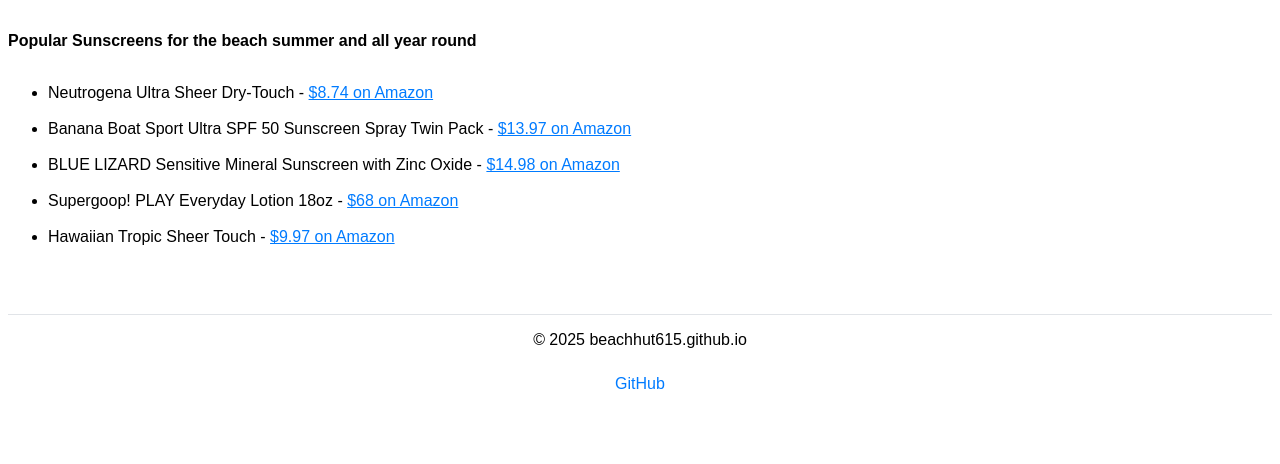
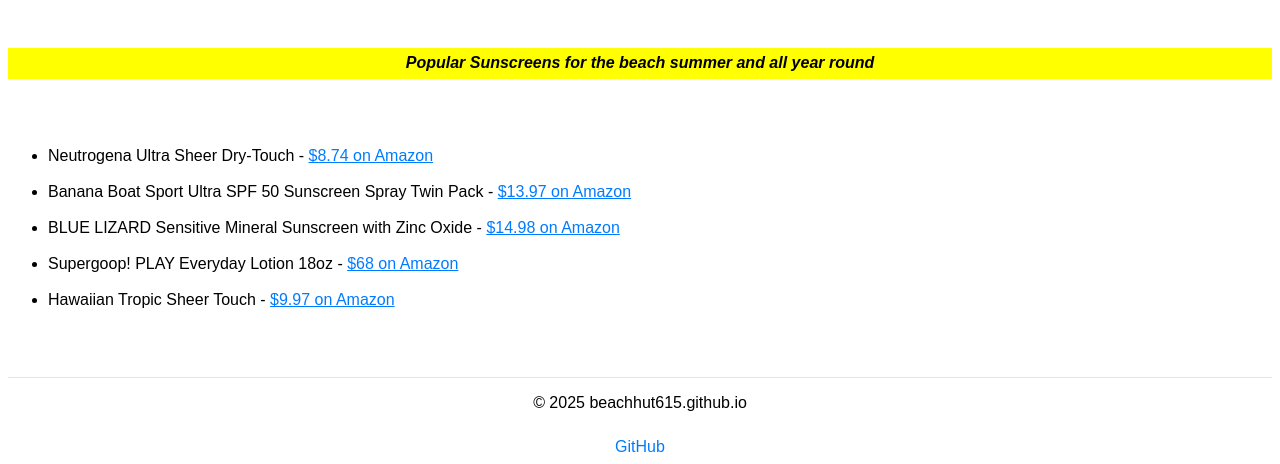
Before and after one commit to beachhut615/beachhut615.github.io, a Jekyll site: the page built from _posts/2025-06-07-sunscreen_spf_guide.md, in a window 1280 px wide. Shown: the part 1133-1597 px from the top of the page. Built offline with Jekyll 4.4.1, drawn with Linux system fonts in a browser that asks for light colours; our own code applies the rules of GitHub Pages for plain Markdown files; before the commit the page ends 1534 px from its top, so only the background shows below that.

```diff
--- a/_posts/2025-06-07-sunscreen_spf_guide.md
+++ b/_posts/2025-06-07-sunscreen_spf_guide.md
@@ -9,7 +9,7 @@ Which sunscreen SPF if right for you? Try out our new <b><a href="https://beachh
 <a href="https://amzn.to/3FKxOiD" target="_blank"><img src="https://m.media-amazon.com/images/I/714vZwlji3L._SL1500_.jpg"></a>
   <center><h2 id="post-disclosure">If you purchase this item, we may earn a small commission at no extra cost to you.</h2></center>
   </div><br />
-  <b>Popular Sunscreens for the beach summer and all year round</b><br/><br />
+  <p id="post-quote"><b>Popular Sunscreens for the beach summer and all year round</b></p><br/><br />
 
 <ul>
   <li>Neutrogena Ultra Sheer Dry-Touch - <a href="https://amzn.to/43KKk9H" target="_blank">$8.74 on Amazon</a></li><br />
```
